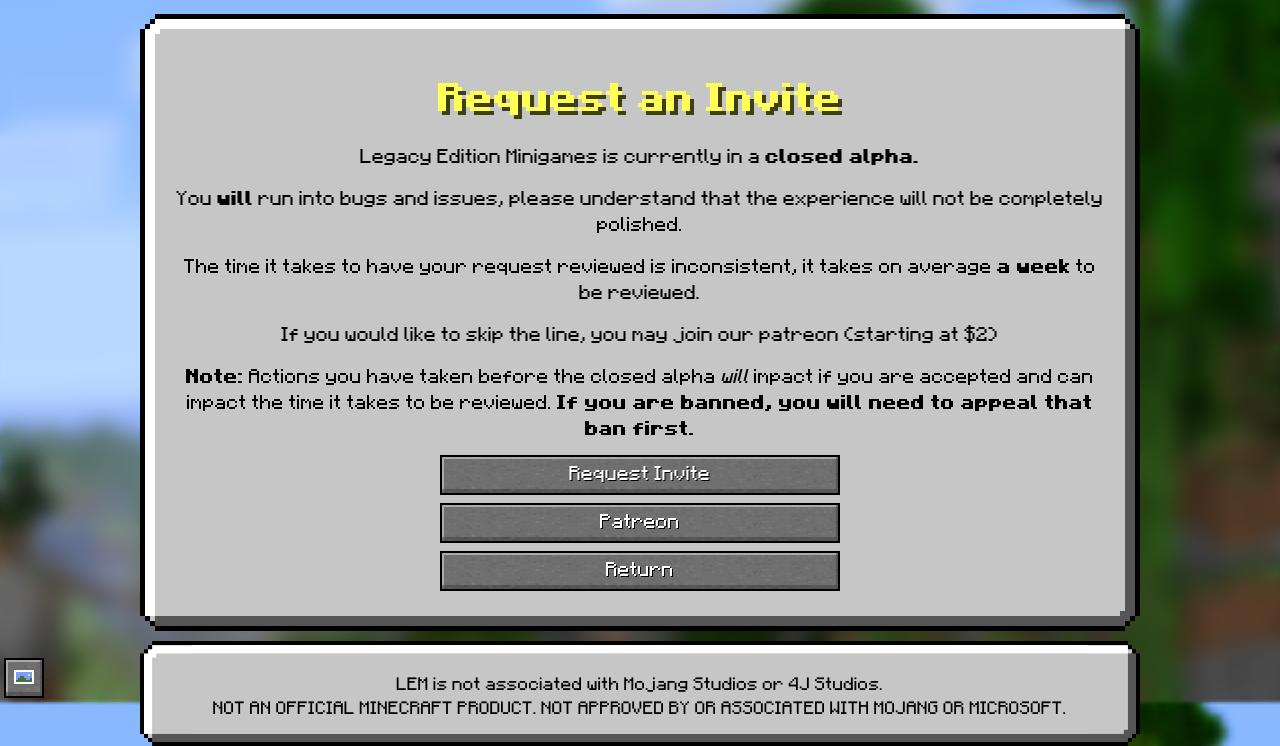
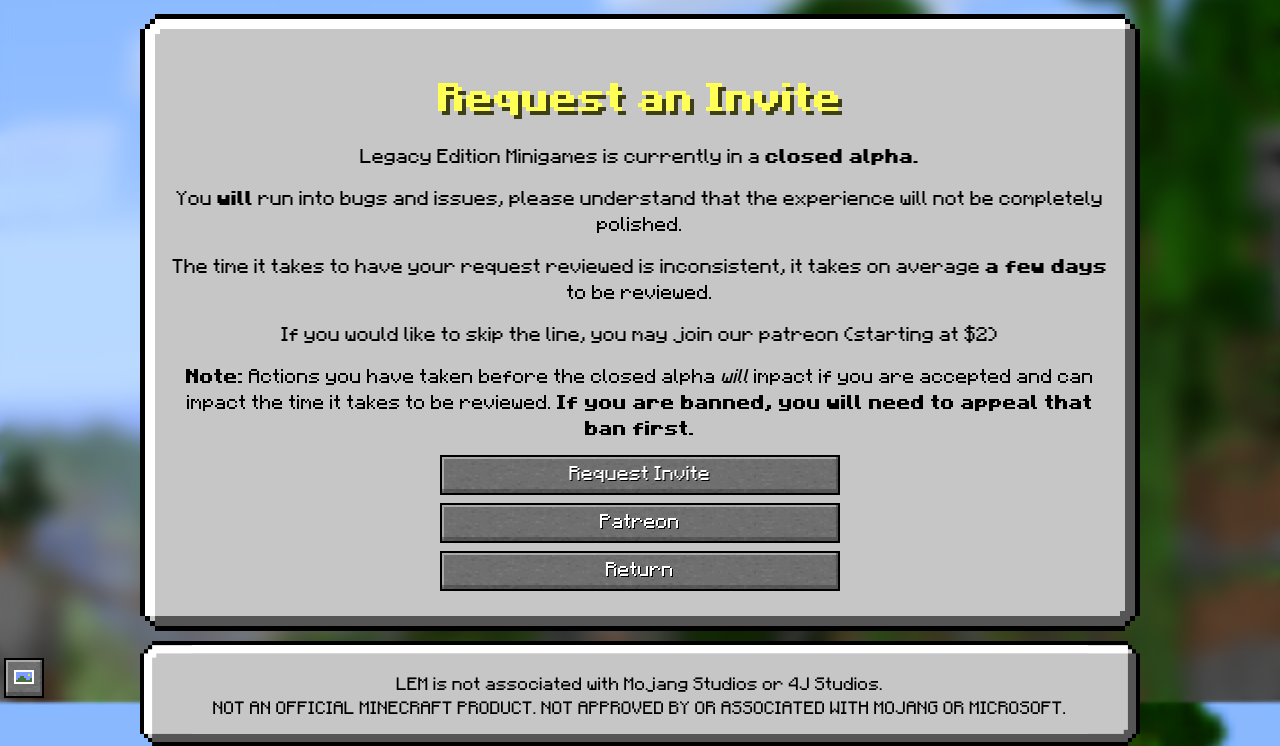
Before and after one commit to Legacy-Edition-Minigames/Website, a Jekyll site: the page built from joinrequest.html, in a window 1280 px wide. Shown: the part 198-944 px from the top of the page. Built offline with Jekyll 4.4.1, drawn with Linux system fonts in a browser that asks for light colours; some web fonts are replaced.

Commit message:
Hear! The wait estimate of request update

```diff
--- a/joinrequest.html
+++ b/joinrequest.html
@@ -7,7 +7,7 @@
 	<h1>Request an Invite</h1>
 		<p>Legacy Edition Minigames is currently in a <b>closed alpha.</b></p>
 		<p>You <b>will</b> run into bugs and issues, please understand that the experience will not be completely polished.</p>
-		<p>The time it takes to have your request reviewed is inconsistent, it takes on average <b>a week</b> to be reviewed.</p>
+		<p>The time it takes to have your request reviewed is inconsistent, it takes on average <b>a few days</b> to be reviewed.</p>
 		<p>If you would like to skip the line, you may join our patreon (starting at $2)</p>
 		<p><b>Note:</b> Actions you have taken before the closed alpha <i>will</i> impact if you are accepted and can impact the time it takes to be reviewed. <b>If you are banned, you will need to appeal that ban first.</b></p>
 		<div class="button-list">
```
